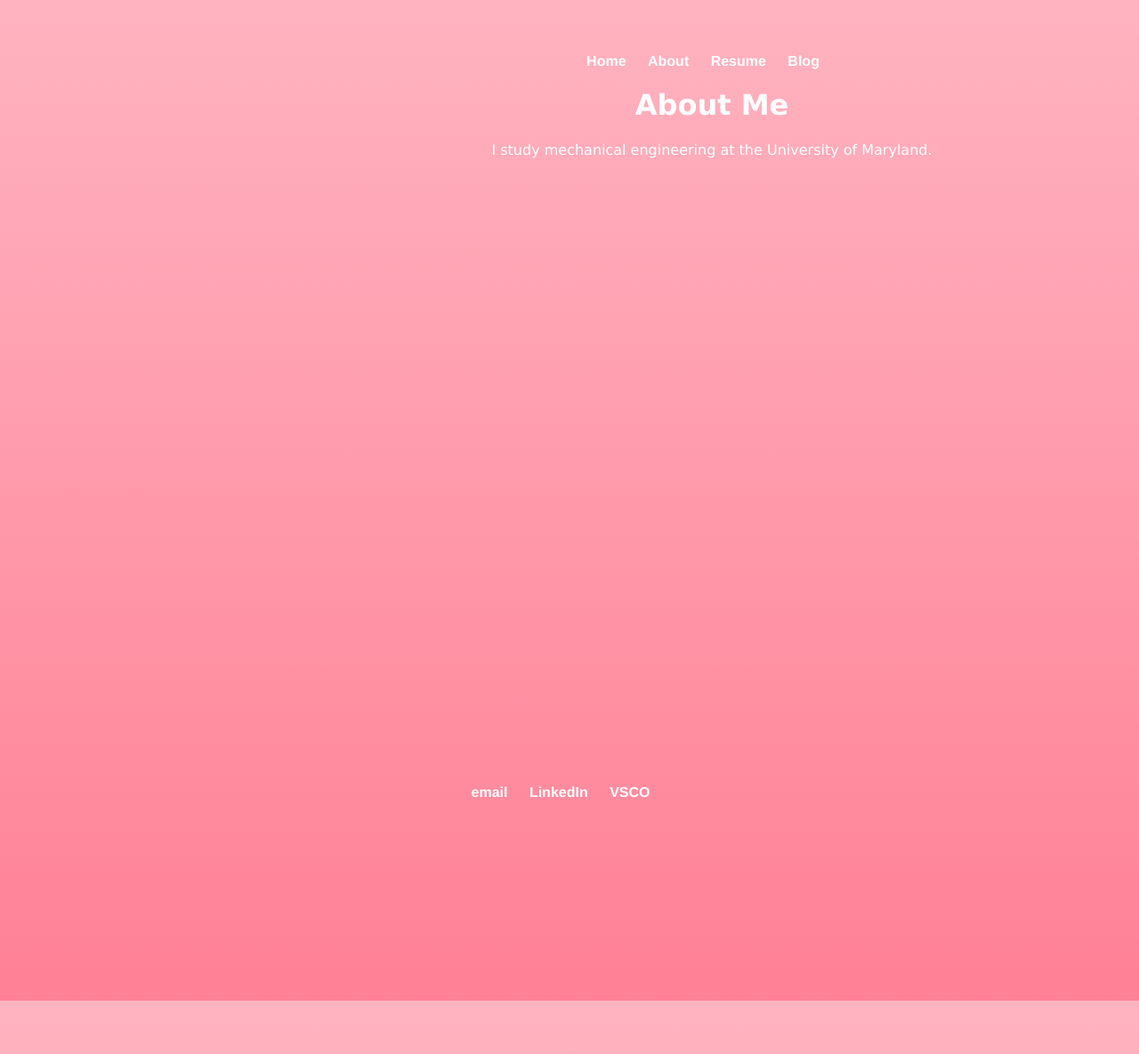
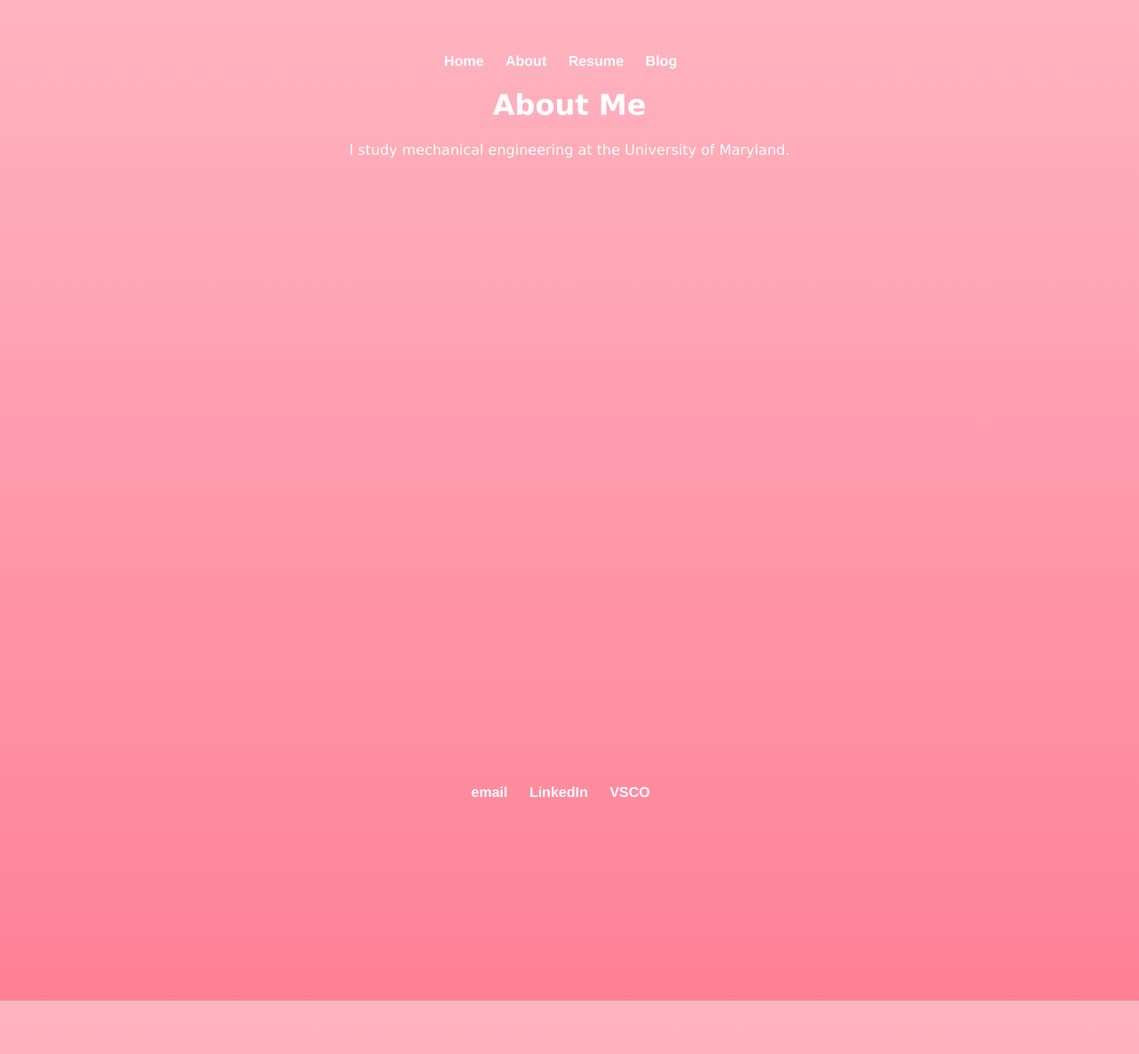
Before and after one commit to katherinekemp/katherinekemp.github.io, a Jekyll site: the page built from about/index.html, in a window 1280 px wide. Shown: the whole page at 89% size. Built offline with Jekyll 4.4.1, drawn with Linux system fonts in a browser that asks for light colours.

Commit message:
Update default.html

```diff
--- a/_layouts/default.html
+++ b/_layouts/default.html
@@ -22,7 +22,7 @@
 			}
 			body, html {
 				height: 125vh;
-				width: 125vw;
+				width: 100vw;
 			}
 			footer {
 				position:fixed;
```
